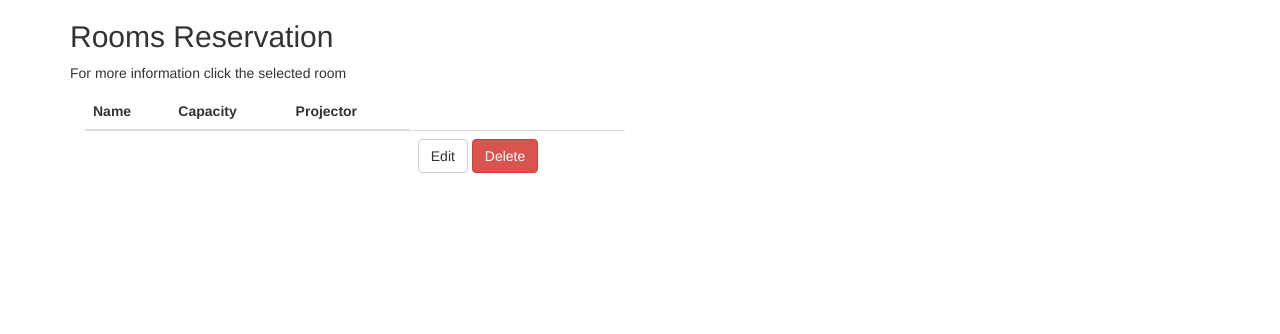
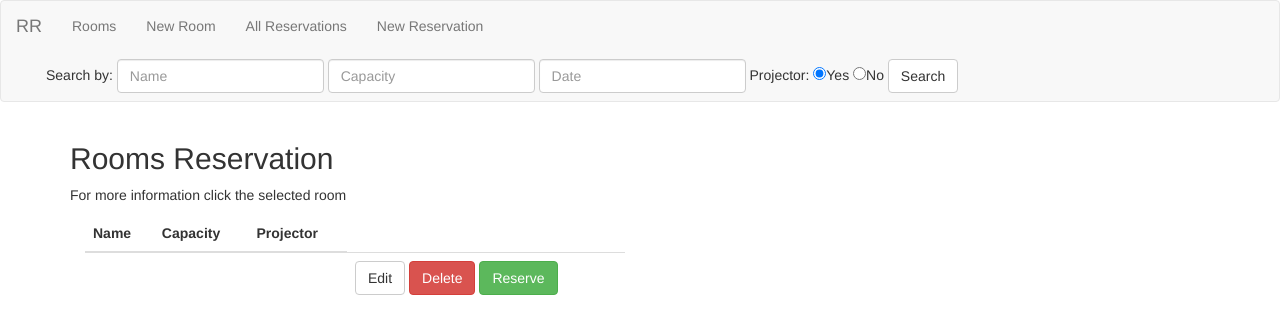
Before and after one commit to Brzydal/CL_Workshops_Reservation, a Django app: template room/templates/room/room_details.html in a window 1280 px wide. Shown: the top 334 px of the page. Run offline with Django 3.2, Linux system fonts and the light colour scheme; the template is opened without the code that fills it, so the values that code supplies are empty; some libraries are stand-ins or nearby versions.

Commit message:
Navbar added to all views

```diff
--- a/room/templates/room/all_rooms.html
+++ b/room/templates/room/all_rooms.html
@@ -7,6 +7,7 @@
   <link rel="stylesheet" href="https://maxcdn.bootstrapcdn.com/bootstrap/3.3.7/css/bootstrap.min.css">
   <script src="https://ajax.googleapis.com/ajax/libs/jquery/3.1.1/jquery.min.js"></script>
   <script src="https://maxcdn.bootstrapcdn.com/bootstrap/3.3.7/js/bootstrap.min.js"></script>
+
 </head>
 <body>
 
@@ -33,8 +34,8 @@
           Projector:
           <input id="radio1" type="radio" name="projector" value="1" checked>Yes
   		  <input id="radio2" type="radio" name="projector" value=''>No
+  		  <button type="submit" class="btn btn-default">Search</button>
         </div>
-        <button type="submit" class="btn btn-default">Search</button>
       </form>
     </div><!-- /.navbar-collapse -->
   </div><!-- /.container-fluid -->
--- a/room/templates/room/room_details.html
+++ b/room/templates/room/room_details.html
@@ -9,6 +9,36 @@
   <script src="https://maxcdn.bootstrapcdn.com/bootstrap/3.3.7/js/bootstrap.min.js"></script>
 </head>
 <body>
+
+<nav class="navbar navbar-default">
+  <div class="container-fluid">
+    <!-- Brand -->
+    <div class="navbar-header">
+      <a class="navbar-brand" href="#">RR</a>
+    </div>
+    <!-- Links -->
+    <div class="collapse navbar-collapse" id="bs-example-navbar-collapse-1">
+      <ul class="nav navbar-nav">
+        <li><a href="/">Rooms</a></li>
+        <li><a href="http://127.0.0.1:8000/room/new">New Room</a></li>
+        <li><a href="http://127.0.0.1:8000/reservation/all">All Reservations</a></li>
+        <li><a href="http://127.0.0.1:8000/reservation/new">New Reservation</a></li>
+      </ul>
+	<!-- Search -->
+      <form class="navbar-form navbar-left" action="http://127.0.0.1:8000/search/" method="GET">
+        <div class="form-group">Search by:
+          <input type="text" name="name" class="form-control" placeholder="Name">
+          <input type="text" name="capacity" class="form-control" placeholder="Capacity">
+          <input type="text" name="date" class="form-control" placeholder="Date">
+          Projector:
+          <input id="radio1" type="radio" name="projector" value="1" checked>Yes
+  		  <input id="radio2" type="radio" name="projector" value=''>No
+  		  <button type="submit" class="btn btn-default">Search</button>
+        </div>
+      </form>
+    </div><!-- /.navbar-collapse -->
+  </div><!-- /.container-fluid -->
+</nav>
 
 <div class="container">
   <h2>Rooms Reservation</h2>
@@ -30,6 +60,7 @@
         <td>
         	<a href="http://127.0.0.1:8000/room/modify/{{room.id}}" type="button" class="btn btn-default"">Edit</a>
         	<a href="http://127.0.0.1:8000/room/delete/{{room.id}}" type="button" class="btn btn-danger"">Delete</a>
+        	<a href="http://127.0.0.1:8000/reservation/new/{{room.id}}" type="button" class="btn btn-success"">Reserve</a>
         </td>
       </tr>
     </tbody>
```
Also changed, not shown: room/templates/room/all_reservations.html (+9 -4 lines), room/templates/room/reservation_form.html (+19 -0 lines), room/templates/room/room_form.html (+18 -0 lines).
